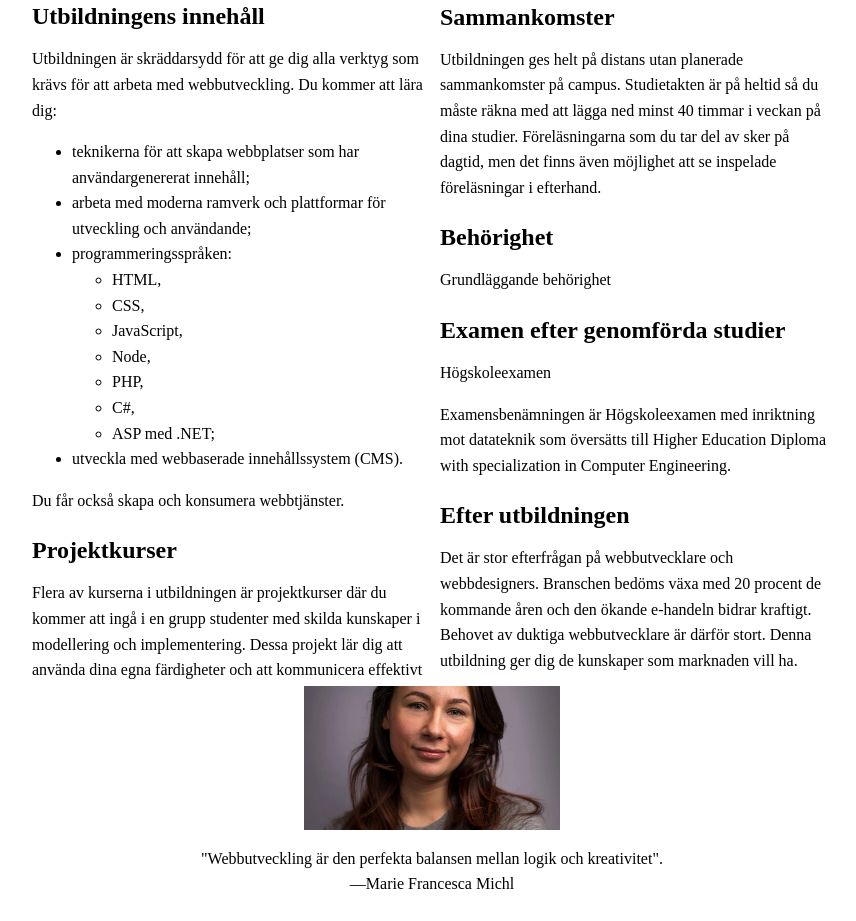
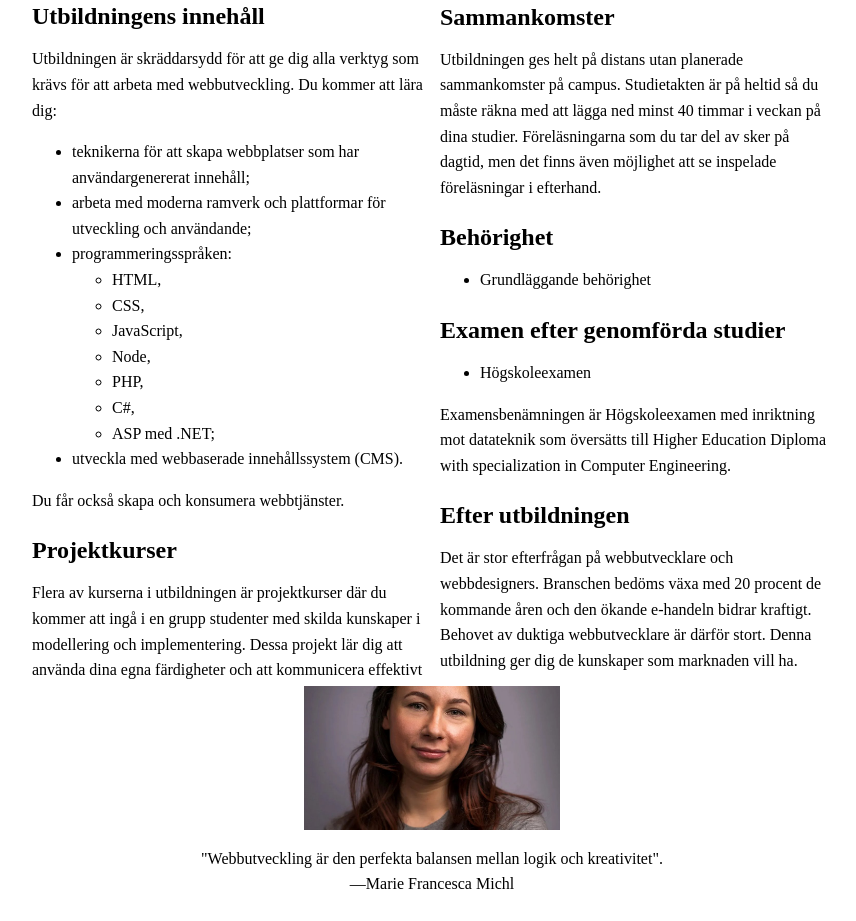
Before and after one commit to Ask-Leijonhufvud/dt068G_lab_2_ask_leijonhufvud, a plain HTML site: page index.html in a window 1280 px wide. Shown: the part 944-1865 px from the top of the page, without its empty margins (208-1064 px from the left). Drawn offline with Linux system fonts and the light colour scheme; a web font is replaced by a local one.

Commit message:
adjust formatting

```diff
--- a/index.html
+++ b/index.html
@@ -126,11 +126,15 @@
       </section>
       <section>
         <h2>Behörighet</h2>
-        <p>Grundläggande behörighet</p>
+        <ul>
+          <li>Grundläggande behörighet</li>
+        </ul>
       </section>
       <section>
         <h2>Examen efter genomförda studier</h2>
-        <p>Högskoleexamen</p>
+        <ul>
+          <li>Högskoleexamen</li>
+        </ul>
         <p>
           Examensbenämningen är Högskoleexamen med inriktning mot datateknik som
           översätts till Higher Education Diploma with specialization in
```
